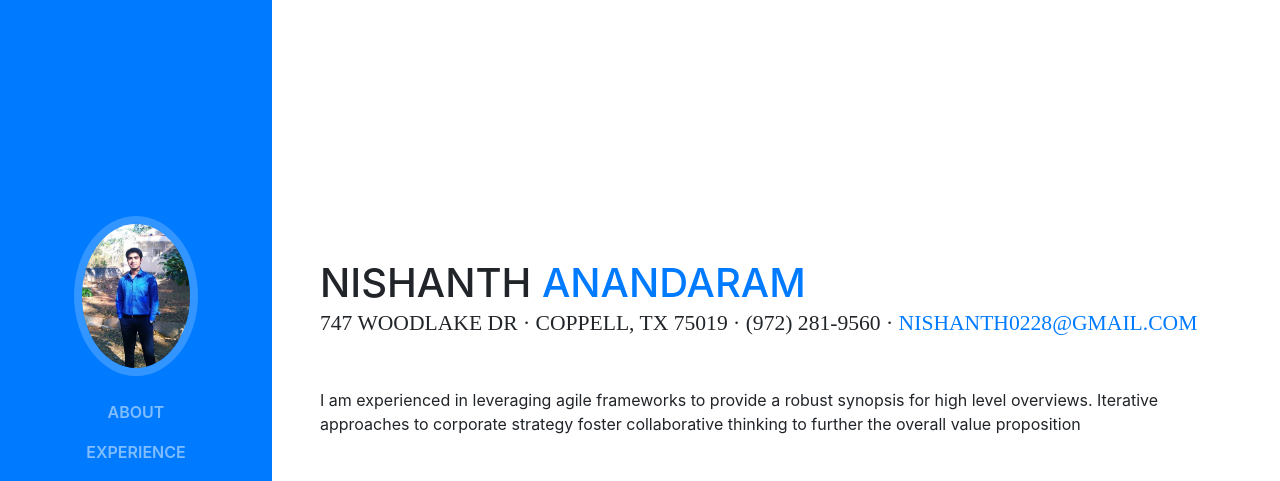
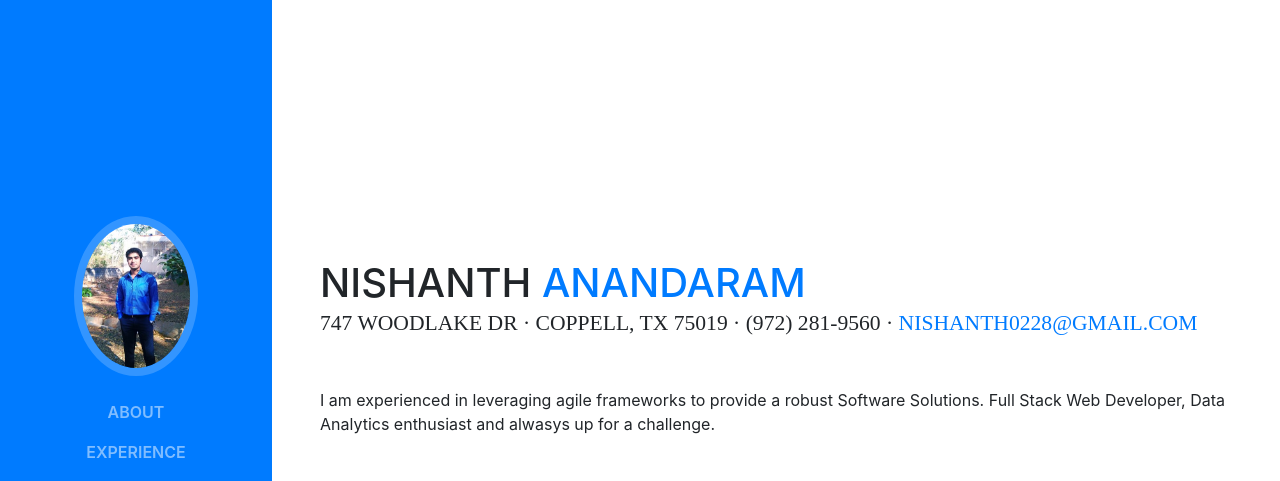
Before and after one commit to nishanthanandaram/nishanthanandaram.github.io, a website with bundled scripts: page index.html in a window 1280 px wide. Shown: the top 481 px of the page. Built offline with nearby package versions, Linux system fonts and the light colour scheme; a web font is replaced by a local one.

Commit message:
Update index.html

```diff
--- a/index.html
+++ b/index.html
@@ -68,7 +68,7 @@
           <div class="subheading mb-5">747 Woodlake Dr · Coppell, TX 75019 · (972) 281-9560 ·
             <a href="mailto:name@email.com">nishanth0228@gmail.com</a>
           </div>
-          <p class="mb-5">I am experienced in leveraging agile frameworks to provide a robust synopsis for high level overviews. Iterative approaches to corporate strategy foster collaborative thinking to further the overall value proposition</p>
+          <p class="mb-5">I am experienced in leveraging agile frameworks to provide a robust Software Solutions. Full Stack Web Developer, Data Analytics enthusiast and alwasys up for a challenge.</p>
           <ul class="list-inline list-social-icons mb-0">
             <li class="list-inline-item">
               <a href="https://www.facebook.com/nishanth.anand.14" target="_blank">
```
